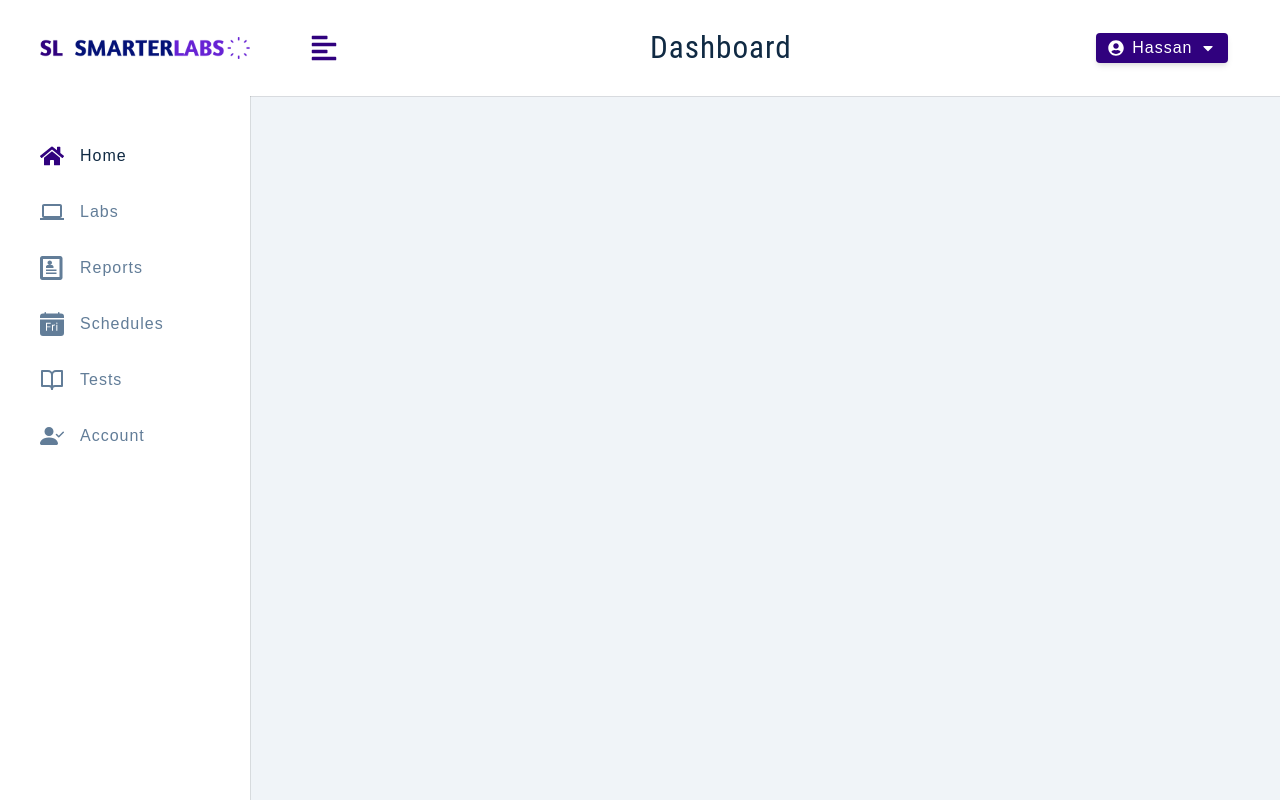
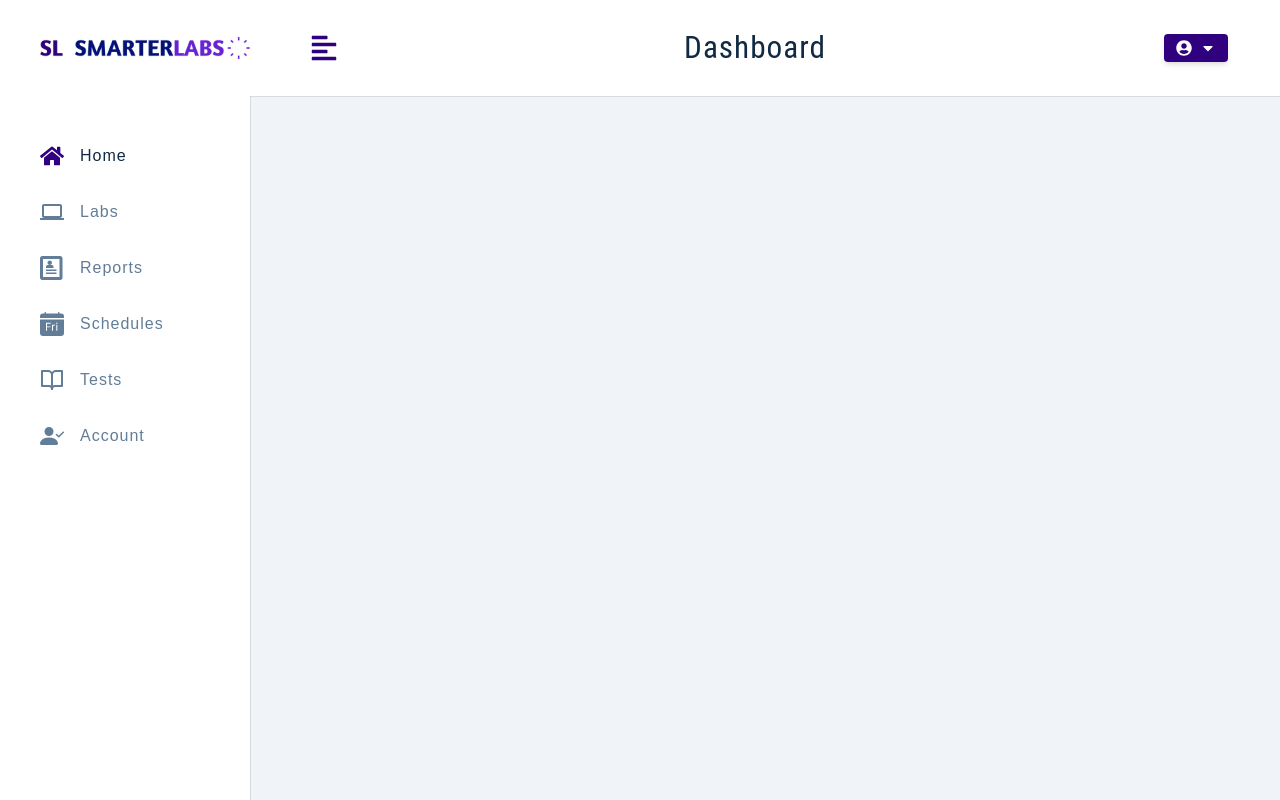
Before and after one commit to louismomo66/two_factor_auth_with_google, a React (Create React App) app: page /dashboard in a window 1280 px wide. Built offline with nearby package versions, Linux system fonts and the light colour scheme.

Commit message:
feat: show logged in user

```diff
--- a/src/components/Navbar.js
+++ b/src/components/Navbar.js
@@ -5,7 +5,7 @@ import Logo from "./Logo";
 import Wrapper from "../assets/wrappers/Navbar";
 
 const Navbar = () => {
-  const {  toggleSidebar, logoutUser } = useAppContext();
+  const { user, toggleSidebar, logoutUser } = useAppContext();
   const [showLogout, setShowLogout] = useState(false);
   return (
     <Wrapper>
@@ -24,7 +24,7 @@ const Navbar = () => {
             onClick={() => setShowLogout(!showLogout)}
           >
             <FaUserCircle />
-            Hassan
+            {user && user.firstName}
             <FaCaretDown />
           </button>
           <div className={showLogout ? "dropdown show-dropdown" : "dropdown"}>
```
